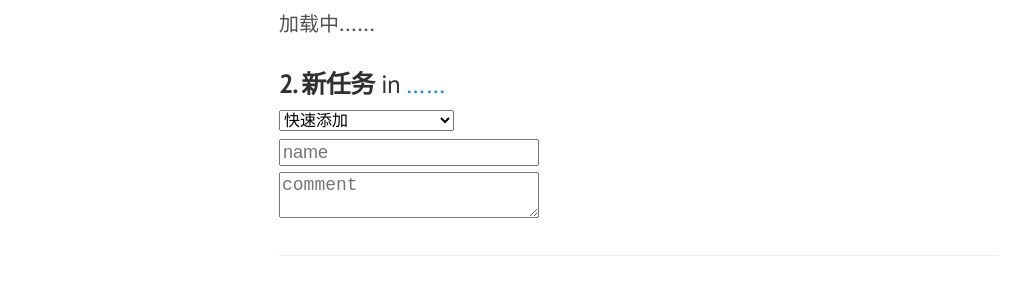
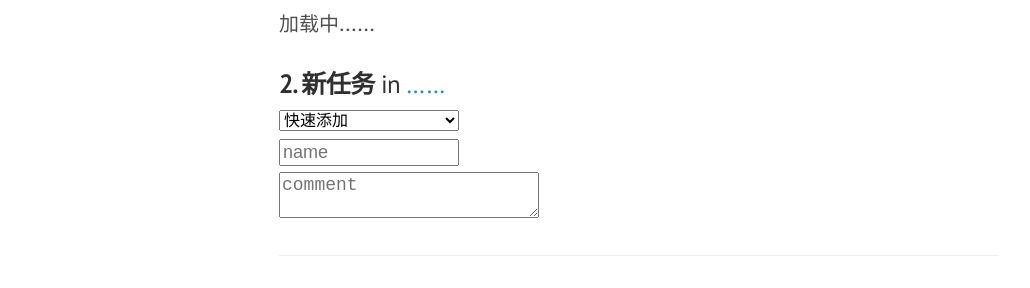
Before and after one commit to yusite/yuz.me, a Jekyll site: the page built from log.md, in a window 1280 px wide. Shown: the part 317-605 px from the top of the page, without its empty margins (1-1031 px from the left). Built offline with Jekyll 4.4.1, drawn with Linux system fonts in a browser that asks for light colours; Markdown is read by kramdown in place of the engine named in the settings.

Commit message:
small update

```diff
--- a/log.md
+++ b/log.md
@@ -21,11 +21,11 @@ Pushing forward!
 <h3><strong>2. 新任务</strong> in
 <a href="https://docs.google.com/a/yuz.me/spreadsheets/d/1Ls3l7bvsyFznq73eSwJL7tkeAbV0PalBBnX0gQFn5DU/edit#gid=2010321559" id="place">……</a>
 <br>
-<select name="create" id="recent" style="font-size:16px;margin-top:10px;width:175px;">
+<select name="create" id="recent" style="font-size:16px;margin-top:10px;width:180px;">
 <option selected value="">快速添加</option>
 </select>
 <br>
-<input type="text" name="create" style="font-size:18px;margin-top:6px;" placeholder="name">
+<input type="text" name="create" style="font-size:18px;margin-top:6px;width:180px;" placeholder="name">
 <br>
 <textarea name="comment" rows="2" style="font-size:18px;margin-top:6px;" placeholder="comment"></textarea>
 </h3>
```
